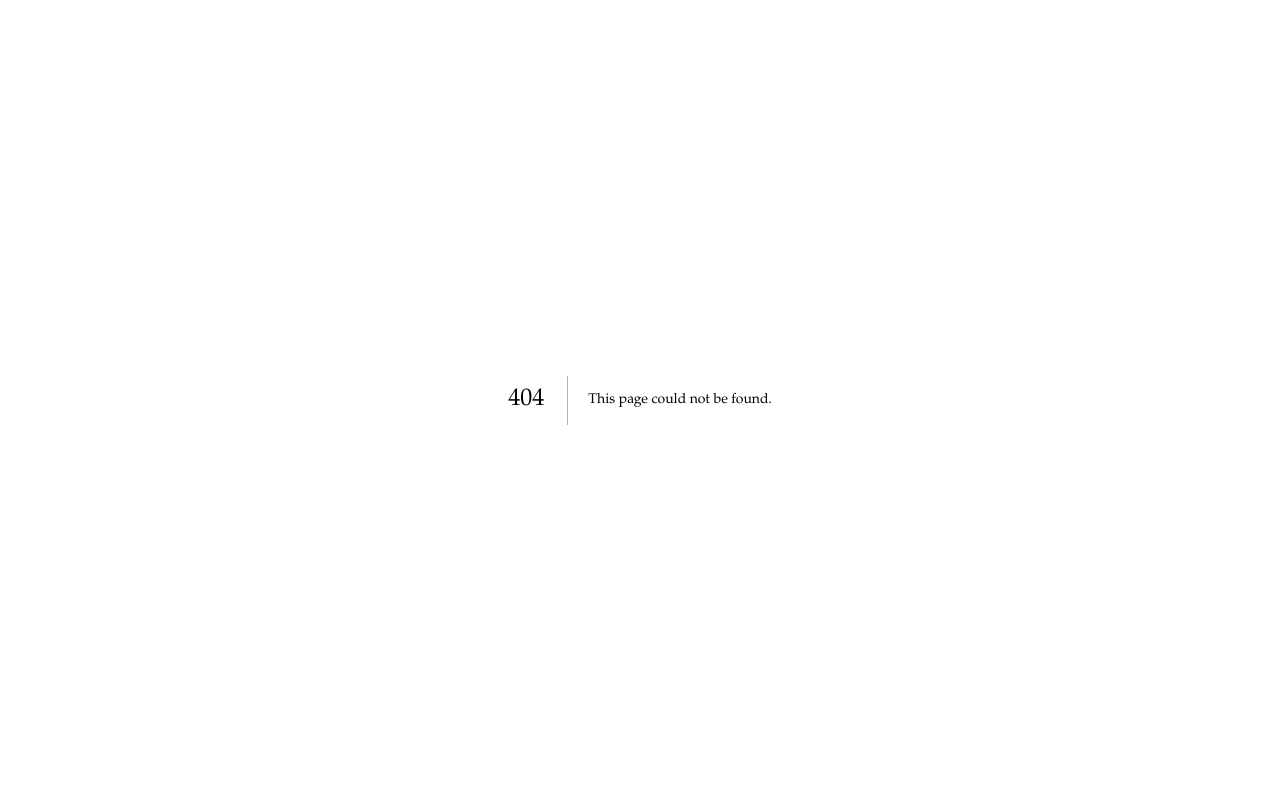
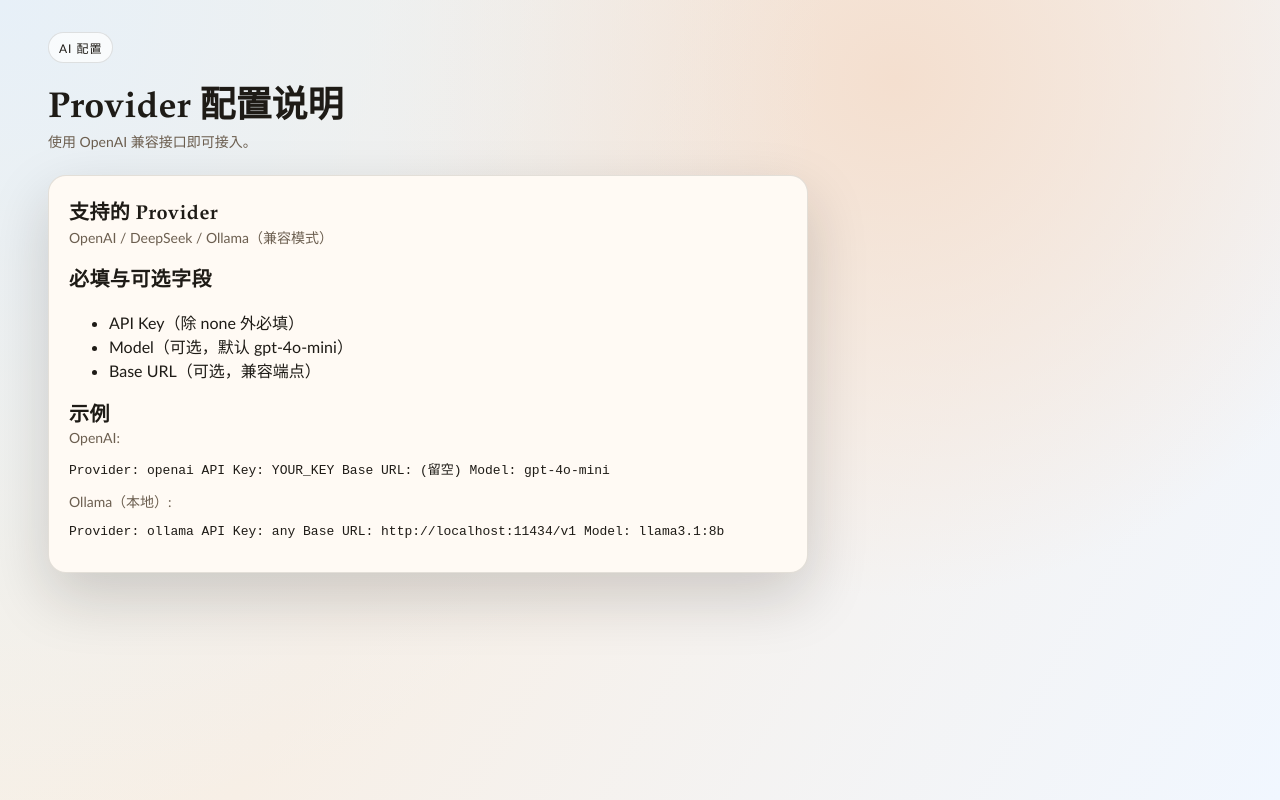
Before and after one commit to MarsDoge/ai-pet, a Next.js app in the folder apps/web/: page /provider-setup in a window 1280 px wide. Before the commit this address had no page. Built offline with nearby package versions, Linux system fonts and the light colour scheme.

Commit message:
feat(web): add provider setup page
- add static provider setup route

- link settings panel to setup page

- tests: pnpm -r test

- build: pnpm --filter ./apps/web build

```diff
--- /dev/null
+++ b/apps/web/app/provider-setup/page.tsx
@@ -0,0 +1,45 @@
+export default function ProviderSetupPage() {
+  return (
+    <main>
+      <header className="fade-in">
+        <span className="badge">AI 配置</span>
+        <h1 style={{ marginTop: 12, fontSize: "clamp(24px, 4vw, 36px)" }}>
+          Provider 配置说明
+        </h1>
+        <p className="subtle">使用 OpenAI 兼容接口即可接入。</p>
+      </header>
+
+      <section className="panel" style={{ maxWidth: 760 }}>
+        <h2 className="section-title">支持的 Provider</h2>
+        <p className="subtle">OpenAI / DeepSeek / Ollama（兼容模式）</p>
+
+        <h2 className="section-title" style={{ marginTop: 16 }}>
+          必填与可选字段
+        </h2>
+        <ul>
+          <li>API Key（除 none 外必填）</li>
+          <li>Model（可选，默认 gpt-4o-mini）</li>
+          <li>Base URL（可选，兼容端点）</li>
+        </ul>
+
+        <h2 className="section-title" style={{ marginTop: 16 }}>
+          示例
+        </h2>
+        <p className="subtle">OpenAI:</p>
+        <pre>
+          Provider: openai
+          API Key: YOUR_KEY
+          Base URL: (留空)
+          Model: gpt-4o-mini
+        </pre>
+        <p className="subtle">Ollama（本地）:</p>
+        <pre>
+          Provider: ollama
+          API Key: any
+          Base URL: http://localhost:11434/v1
+          Model: llama3.1:8b
+        </pre>
+      </section>
+    </main>
+  );
+}
```
Also changed, not shown: apps/web/app/components/SettingsPanel.tsx (+4 -3 lines).
